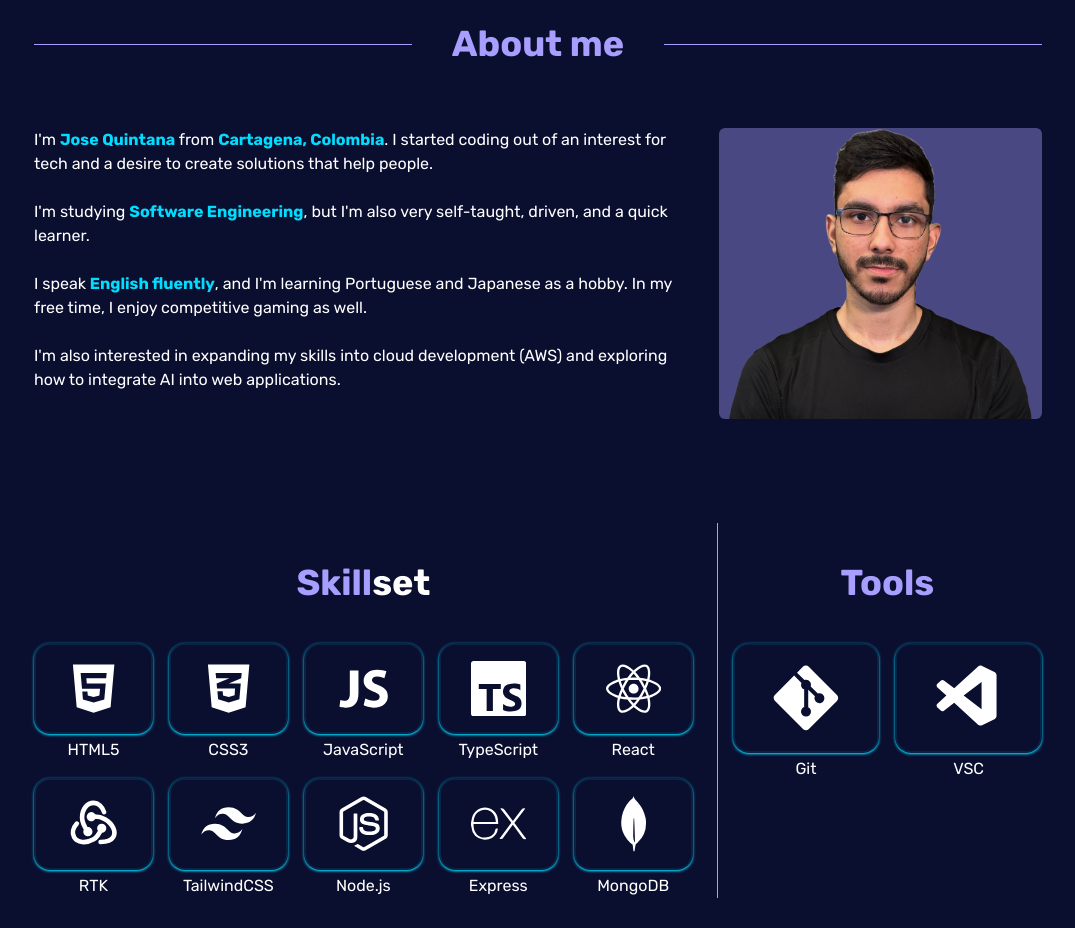
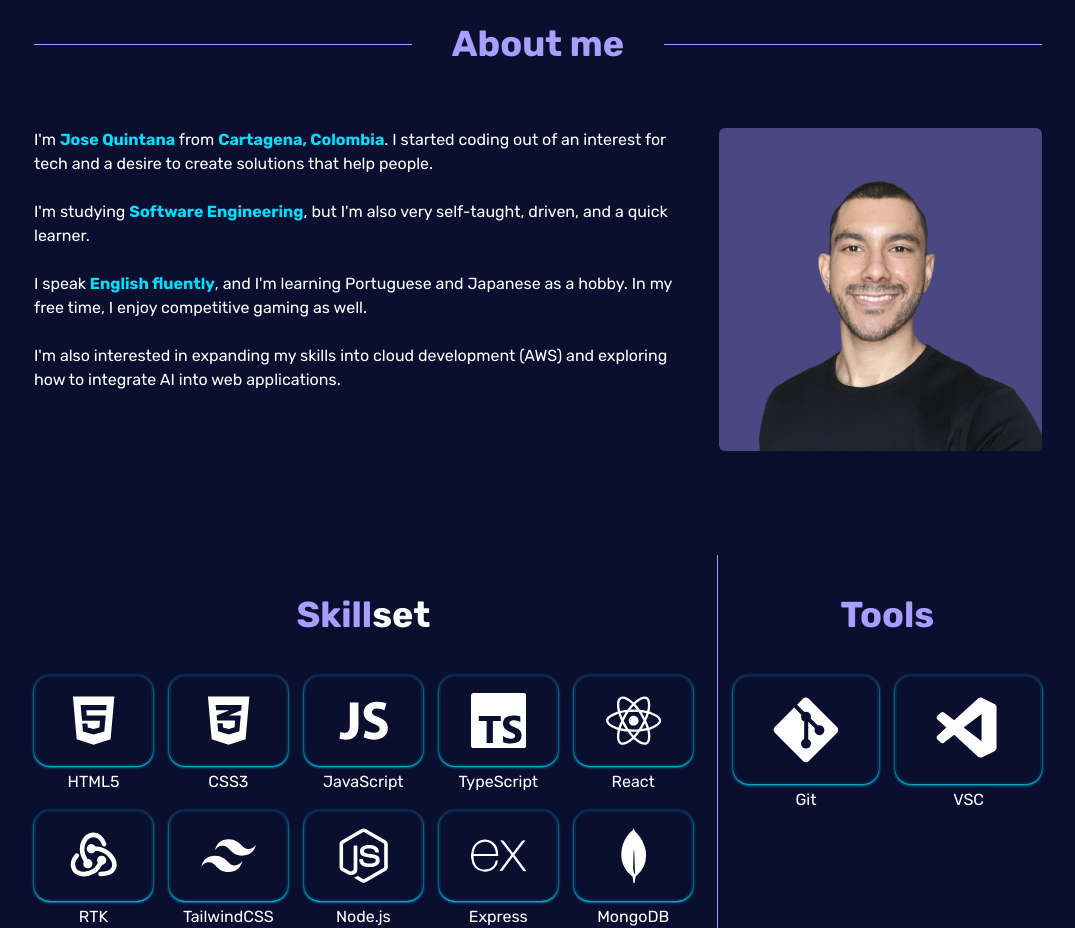
Before and after one commit to GabiniJQ/portfolio, a React (Vite) app: page / in a window 1280 px wide. Shown: the part 880-1808 px from the top of the page, without its empty margins (102-1177 px from the left). Built offline with nearby package versions, Linux system fonts and the light colour scheme.

Commit message:
Update profile image in HomePage component

```diff
--- a/src/pages/home/index.tsx
+++ b/src/pages/home/index.tsx
@@ -131,7 +131,7 @@ const HomePage = () => {
                 viewport={{ once: true, amount: 0.4 }}
               >
                 <img
-                  src='/img/profile-photo.png'
+                  src='/img/profile-pic.webp'
                   alt='Jose Profile Photo'
                   className='size-full'
                 />
```
Also changed, not shown: public/img/profile-photo.png (deleted), public/img/profile-pic.webp (added).
